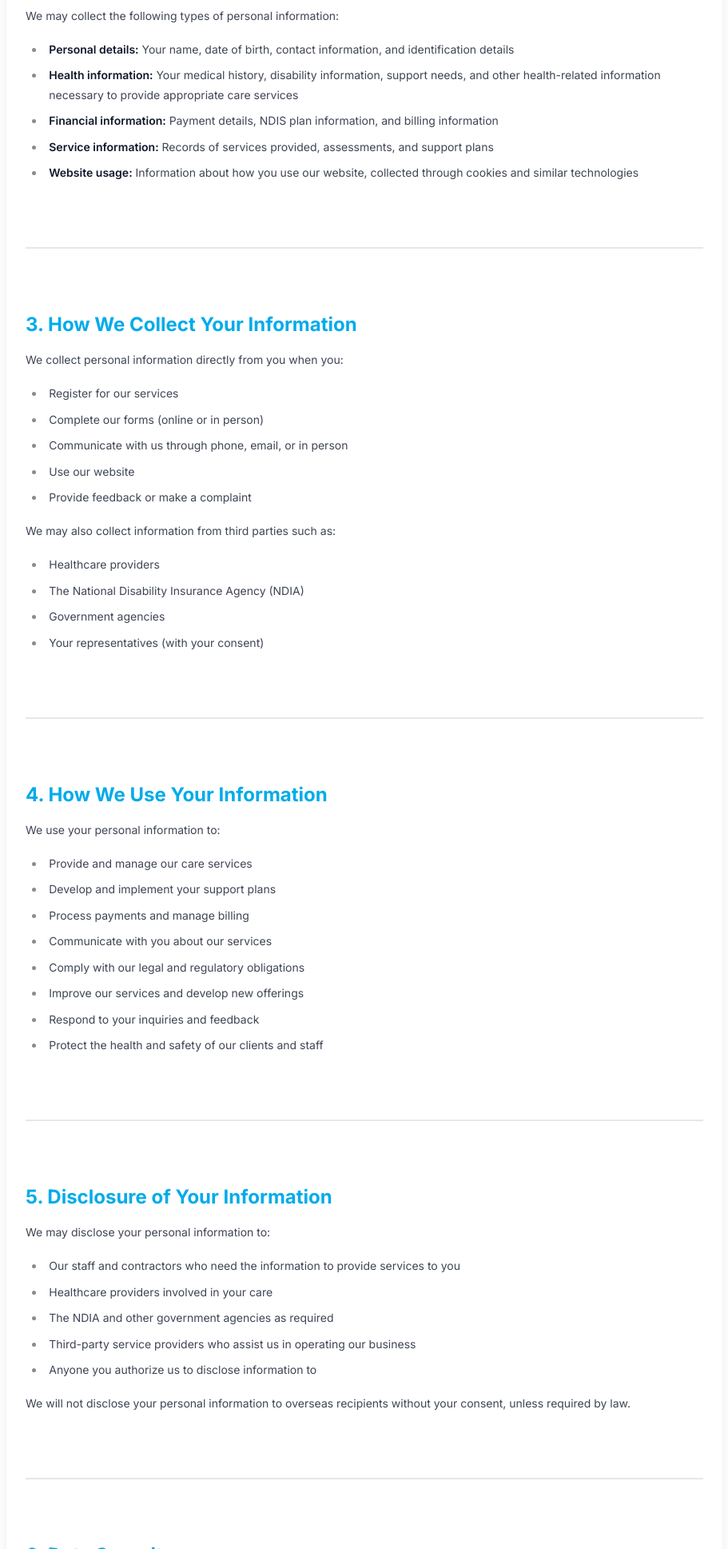
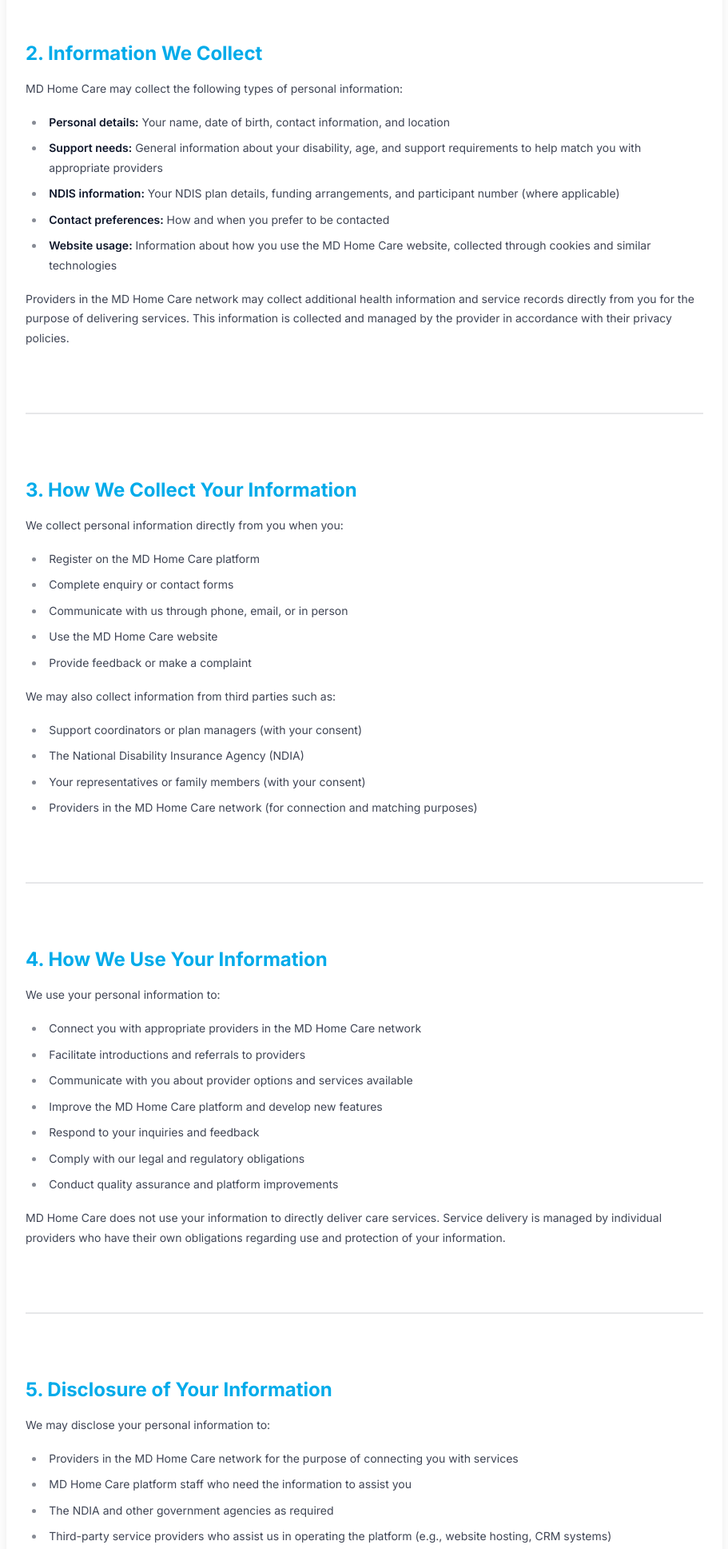
Before and after one commit to adscorp100/mdhomecarebuild, an Astro site: page /privacy in a window 1280 px wide. Shown: the part 750-2687 px from the top of the page at 80% size, without its empty margins (184-1095 px from the left). Built offline with nearby package versions, Linux system fonts and the light colour scheme; Astro itself is replaced by a stand-in of ours; some packages are replaced by stand-ins of ours.

Commit message:
Reposition privacy.astro to platform privacy policy (critical legal change)
- Clarified MD Home Care collects info for connection purposes, not service delivery
- Distinguished between MDH data collection and provider data collection
- Removed references to collecting health info for service provision
- Added note that providers have separate privacy obligations
- Disclosure section now focuses on connecting with providers, not delivering care
- Access/complaints sections clarify scope: MDH data vs provider data
- Critical legal distinction to protect MD Home Care as platform operator

```diff
--- a/src/pages/privacy.astro
+++ b/src/pages/privacy.astro
@@ -2,7 +2,7 @@
 import BaseLayout from "../layouts/BaseLayout.astro";
 
 const title = "Privacy Policy";
-const description = "Our commitment to protecting your privacy and personal information at MD Homecare";
+const description = "MD Home Care's commitment to protecting your privacy and personal information";
 ---
 
 <BaseLayout title={title} description={description}>
@@ -26,22 +26,24 @@ const description = "Our commitment to protecting your privacy and personal info
 
           <section class="mb-8">
             <h2 class="text-2xl font-bold text-primary mb-4">1. Introduction</h2>
-            <p>MD Homecare is committed to protecting your privacy and ensuring the security of your personal information. This Privacy Policy explains how we collect, use, disclose, and protect your personal information in accordance with the Australian Privacy Principles (APPs) contained in the Privacy Act 1988 (Cth).</p>
-            <p>By using our services, website, or providing us with your personal information, you consent to the collection, use, and disclosure of your information as described in this Privacy Policy.</p>
+            <p>MD Home Care is committed to protecting your privacy and ensuring the security of your personal information. This Privacy Policy explains how we collect, use, disclose, and protect your personal information in accordance with the Australian Privacy Principles (APPs) contained in the Privacy Act 1988 (Cth).</p>
+            <p>By using the MD Home Care platform, website, or providing us with your personal information, you consent to the collection, use, and disclosure of your information as described in this Privacy Policy.</p>
+            <p class="mt-4"><strong>Important:</strong> MD Home Care is a connection platform. When you engage with providers through MD Home Care, those providers will also collect and use your information in accordance with their own privacy policies for the purpose of delivering services. This Privacy Policy applies only to information collected by MD Home Care.</p>
           </section>
 
           <div class="divider"></div>
 
           <section class="mb-8">
             <h2 class="text-2xl font-bold text-primary mb-4">2. Information We Collect</h2>
-            <p>We may collect the following types of personal information:</p>
+            <p>MD Home Care may collect the following types of personal information:</p>
             <ul class="list-disc pl-6 space-y-2">
-              <li><strong>Personal details:</strong> Your name, date of birth, contact information, and identification details</li>
-              <li><strong>Health information:</strong> Your medical history, disability information, support needs, and other health-related information necessary to provide appropriate care services</li>
-              <li><strong>Financial information:</strong> Payment details, NDIS plan information, and billing information</li>
-              <li><strong>Service information:</strong> Records of services provided, assessments, and support plans</li>
-              <li><strong>Website usage:</strong> Information about how you use our website, collected through cookies and similar technologies</li>
+              <li><strong>Personal details:</strong> Your name, date of birth, contact information, and location</li>
+              <li><strong>Support needs:</strong> General information about your disability, age, and support requirements to help match you with appropriate providers</li>
+              <li><strong>NDIS information:</strong> Your NDIS plan details, funding arrangements, and participant number (where applicable)</li>
+              <li><strong>Contact preferences:</strong> How and when you prefer to be contacted</li>
+              <li><strong>Website usage:</strong> Information about how you use the MD Home Care website, collected through cookies and similar technologies</li>
             </ul>
+            <p class="mt-4">Providers in the MD Home Care network may collect additional health information and service records directly from you for the purpose of delivering services. This information is collected and managed by the provider in accordance with their privacy policies.</p>
           </section>
 
           <div class="divider"></div>
@@ -50,18 +52,18 @@ const description = "Our commitment to protecting your privacy and personal info
             <h2 class="text-2xl font-bold text-primary mb-4">3. How We Collect Your Information</h2>
             <p>We collect personal information directly from you when you:</p>
             <ul class="list-disc pl-6 space-y-2">
-              <li>Register for our services</li>
-              <li>Complete our forms (online or in person)</li>
+              <li>Register on the MD Home Care platform</li>
+              <li>Complete enquiry or contact forms</li>
               <li>Communicate with us through phone, email, or in person</li>
-              <li>Use our website</li>
+              <li>Use the MD Home Care website</li>
               <li>Provide feedback or make a complaint</li>
             </ul>
             <p class="mt-4">We may also collect information from third parties such as:</p>
             <ul class="list-disc pl-6 space-y-2">
-              <li>Healthcare providers</li>
+              <li>Support coordinators or plan managers (with your consent)</li>
               <li>The National Disability Insurance Agency (NDIA)</li>
-              <li>Government agencies</li>
-              <li>Your representatives (with your consent)</li>
+              <li>Your representatives or family members (with your consent)</li>
+              <li>Providers in the MD Home Care network (for connection and matching purposes)</li>
             </ul>
           </section>
 
@@ -71,15 +73,15 @@ const description = "Our commitment to protecting your privacy and personal info
             <h2 class="text-2xl font-bold text-primary mb-4">4. How We Use Your Information</h2>
             <p>We use your personal information to:</p>
             <ul class="list-disc pl-6 space-y-2">
-              <li>Provide and manage our care services</li>
-              <li>Develop and implement your support plans</li>
-              <li>Process payments and manage billing</li>
-              <li>Communicate with you about our services</li>
+              <li>Connect you with appropriate providers in the MD Home Care network</li>
+              <li>Facilitate introductions and referrals to providers</li>
+              <li>Communicate with you about provider options and services available</li>
+              <li>Improve the MD Home Care platform and develop new features</li>
+              <li>Respond to your inquiries and feedback</li>
               <li>Comply with our legal and regulatory obligations</li>
-              <li>Improve our services and develop new offerings</li>
-              <li>Respond to your inquiries and feedback</li>
-              <li>Protect the health and safety of our clients and staff</li>
+              <li>Conduct quality assurance and platform improvements</li>
             </ul>
+            <p class="mt-4">MD Home Care does not use your information to directly deliver care services. Service delivery is managed by individual providers who have their own obligations regarding use and protection of your information.</p>
           </section>
 
           <div class="divider"></div>
@@ -88,13 +90,14 @@ const description = "Our commitment to protecting your privacy and personal info
             <h2 class="text-2xl font-bold text-primary mb-4">5. Disclosure of Your Information</h2>
             <p>We may disclose your personal information to:</p>
             <ul class="list-disc pl-6 space-y-2">
-              <li>Our staff and contractors who need the information to provide services to you</li>
-              <li>Healthcare providers involved in your care</li>
+              <li>Providers in the MD Home Care network for the purpose of connecting you with services</li>
+              <li>MD Home Care platform staff who need the information to assist you</li>
               <li>The NDIA and other government agencies as required</li>
-              <li>Third-party service providers who assist us in operating our business</li>
+              <li>Third-party service providers who assist us in operating the platform (e.g., website hosting, CRM systems)</li>
               <li>Anyone you authorize us to disclose information to</li>
             </ul>
-            <p class="mt-4">We will not disclose your personal information to overseas recipients without your consent, unless required by law.</p>
+            <p class="mt-4">When we connect you with a provider, we share only the information necessary for the provider to assess whether they can meet your needs and to facilitate initial contact. More detailed information will be collected directly by the provider if you choose to engage their services.</p>
+            <p>We will not disclose your personal information to overseas recipients without your consent, unless required by law.</p>
           </section>
 
           <div class="divider"></div>
@@ -109,31 +112,33 @@ const description = "Our commitment to protecting your privacy and personal info
               <li>Access controls and authentication procedures</li>
               <li>Regular security assessments and updates</li>
             </ul>
-            <p class="mt-4">While we strive to protect your personal information, we cannot guarantee the security of information transmitted over the internet.</p>
+            <p class="mt-4">While we strive to protect your personal information, we cannot guarantee the security of information transmitted over the internet. Information shared with providers is subject to their own security measures and privacy practices.</p>
           </section>
 
           <div class="divider"></div>
 
           <section class="mb-8">
             <h2 class="text-2xl font-bold text-primary mb-4">7. Accessing and Correcting Your Information</h2>
-            <p>You have the right to access and correct your personal information held by us. To request access or corrections, please contact our Privacy Officer using the details provided below.</p>
+            <p>You have the right to access and correct your personal information held by MD Home Care. To request access or corrections, please contact our Privacy Officer using the details provided below.</p>
             <p>We will respond to your request within a reasonable timeframe. In some circumstances, we may charge a reasonable fee for providing access to your information.</p>
             <p>If we refuse your request for access or correction, we will provide you with written reasons and information about how you can complain about the refusal.</p>
+            <p class="mt-4">For information held by individual providers (such as service records and detailed health information), you will need to contact the provider directly.</p>
           </section>
 
           <div class="divider"></div>
 
           <section class="mb-8">
             <h2 class="text-2xl font-bold text-primary mb-4">8. Complaints</h2>
-            <p>If you believe that we have breached your privacy or you have concerns about how we have handled your personal information, please contact our Privacy Officer.</p>
+            <p>If you believe that MD Home Care has breached your privacy or you have concerns about how we have handled your personal information, please contact our Privacy Officer.</p>
             <p>We will investigate your complaint and respond to you within a reasonable timeframe. If you are not satisfied with our response, you may contact the Office of the Australian Information Commissioner (OAIC) at <a href="https://www.oaic.gov.au" target="_blank" rel="noopener noreferrer" class="link link-primary">www.oaic.gov.au</a>.</p>
+            <p class="mt-4">For privacy complaints about a provider's handling of your information during service delivery, you should contact the provider directly in the first instance.</p>
           </section>
 
           <div class="divider"></div>
 
           <section class="mb-8">
             <h2 class="text-2xl font-bold text-primary mb-4">9. Changes to Our Privacy Policy</h2>
-            <p>We may update this Privacy Policy from time to time to reflect changes in our practices or legal requirements. The updated policy will be posted on our website, and the revised version will be effective from the date of posting.</p>
+            <p>We may update this Privacy Policy from time to time to reflect changes in our platform functionality, practices, or legal requirements. The updated policy will be posted on our website, and the revised version will be effective from the date of posting.</p>
           </section>
 
           <!-- Contact Card -->
```
